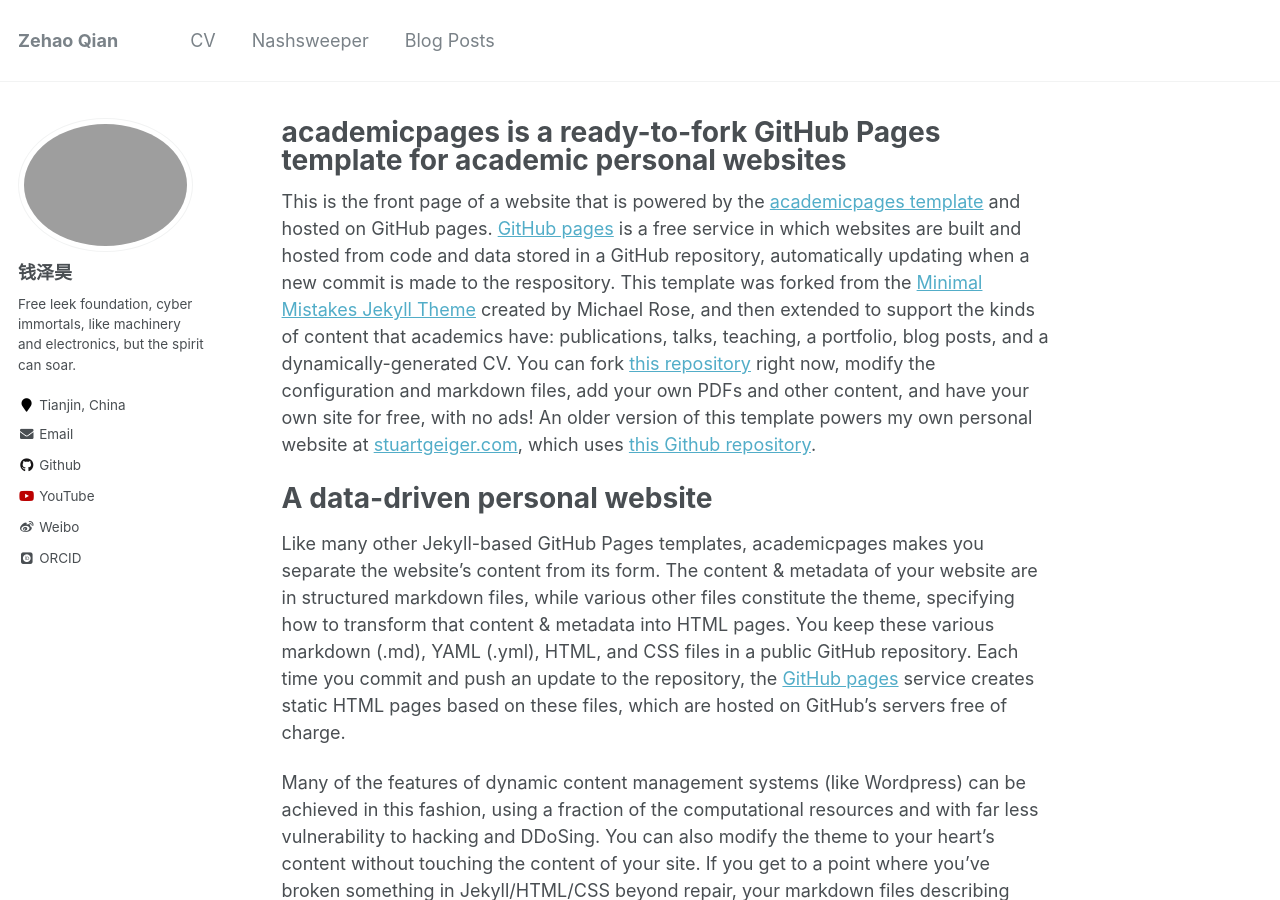
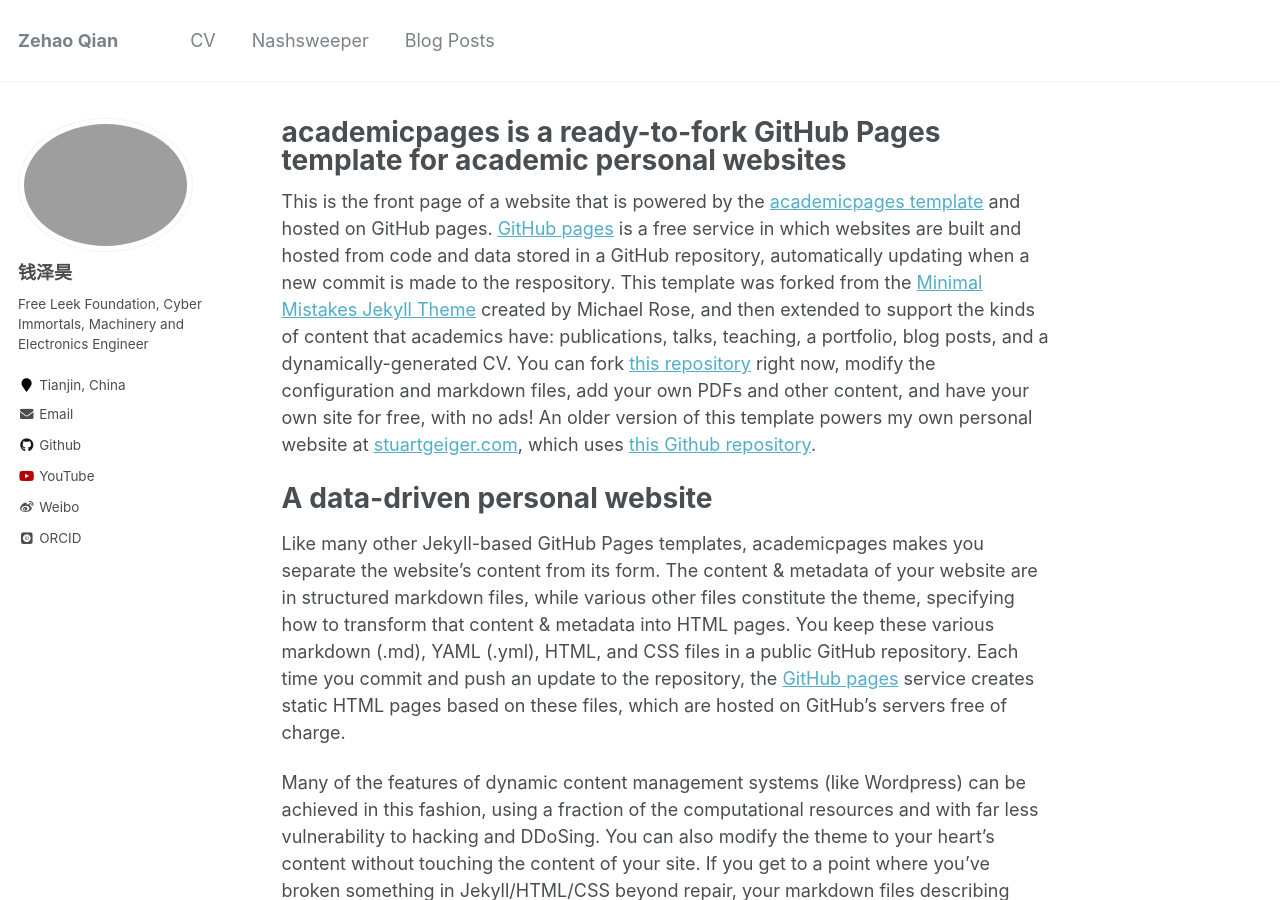
Before and after one commit to QianZeHao123/QianZeHao123.github.io, a Jekyll site: the page built from _pages/about.md, in a window 1280 px wide and 900 px high. Built offline with Jekyll 4.4.1, drawn with Linux system fonts in a browser that asks for light colours; some web fonts are replaced.

Commit message:
update biography

```diff
--- a/_config.yml
+++ b/_config.yml
@@ -82,7 +82,7 @@ analytics:
 author:
   name             : "钱泽昊"
   avatar           : "profile.png"
-  bio              : "Free leek foundation, cyber immortals, like machinery and electronics, but the spirit can soar."
+  bio              : "Free Leek Foundation, Cyber Immortals, Machinery and Electronics Engineer"
   location         : "Tianjin, China"
   employer         :
   pubmed           :
```
